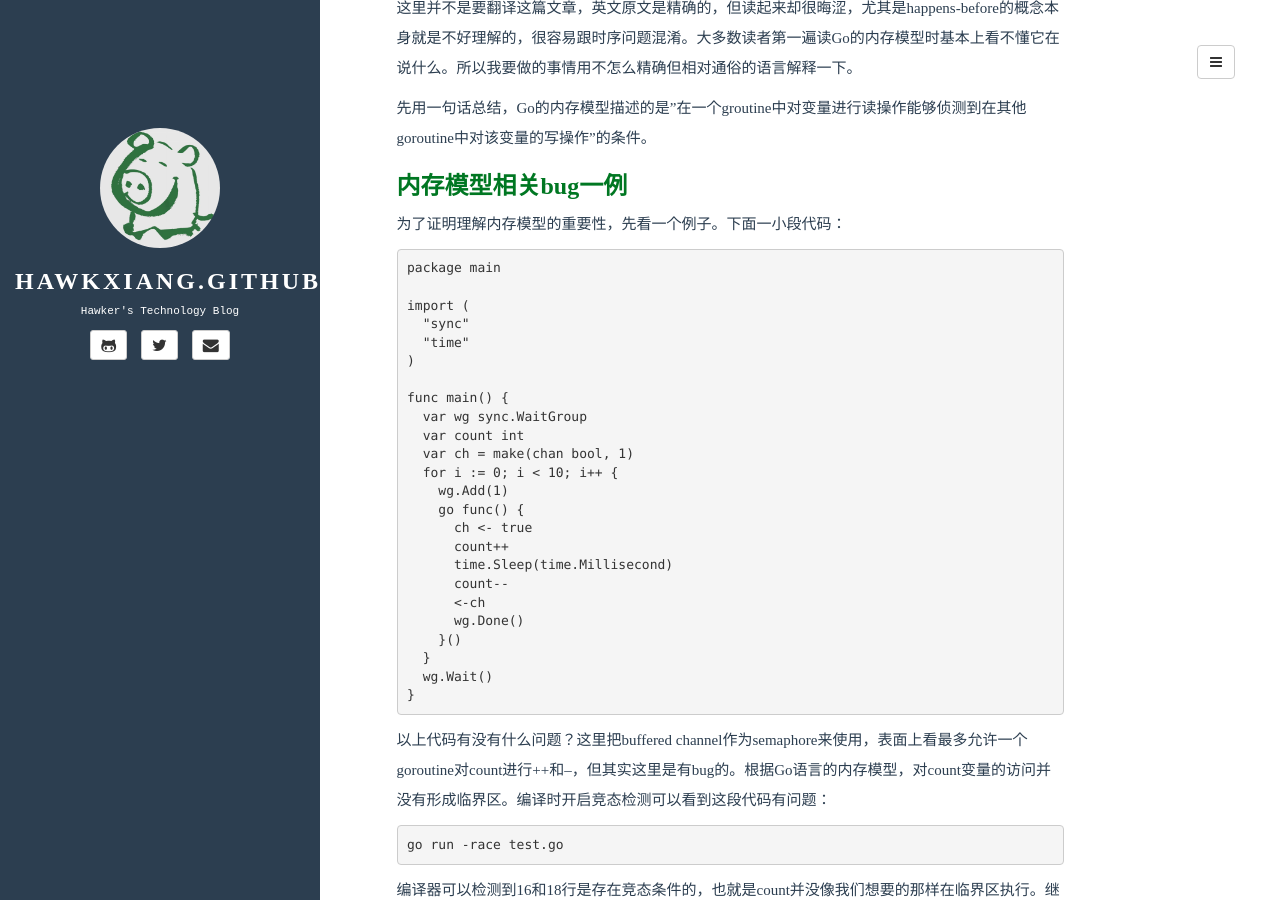
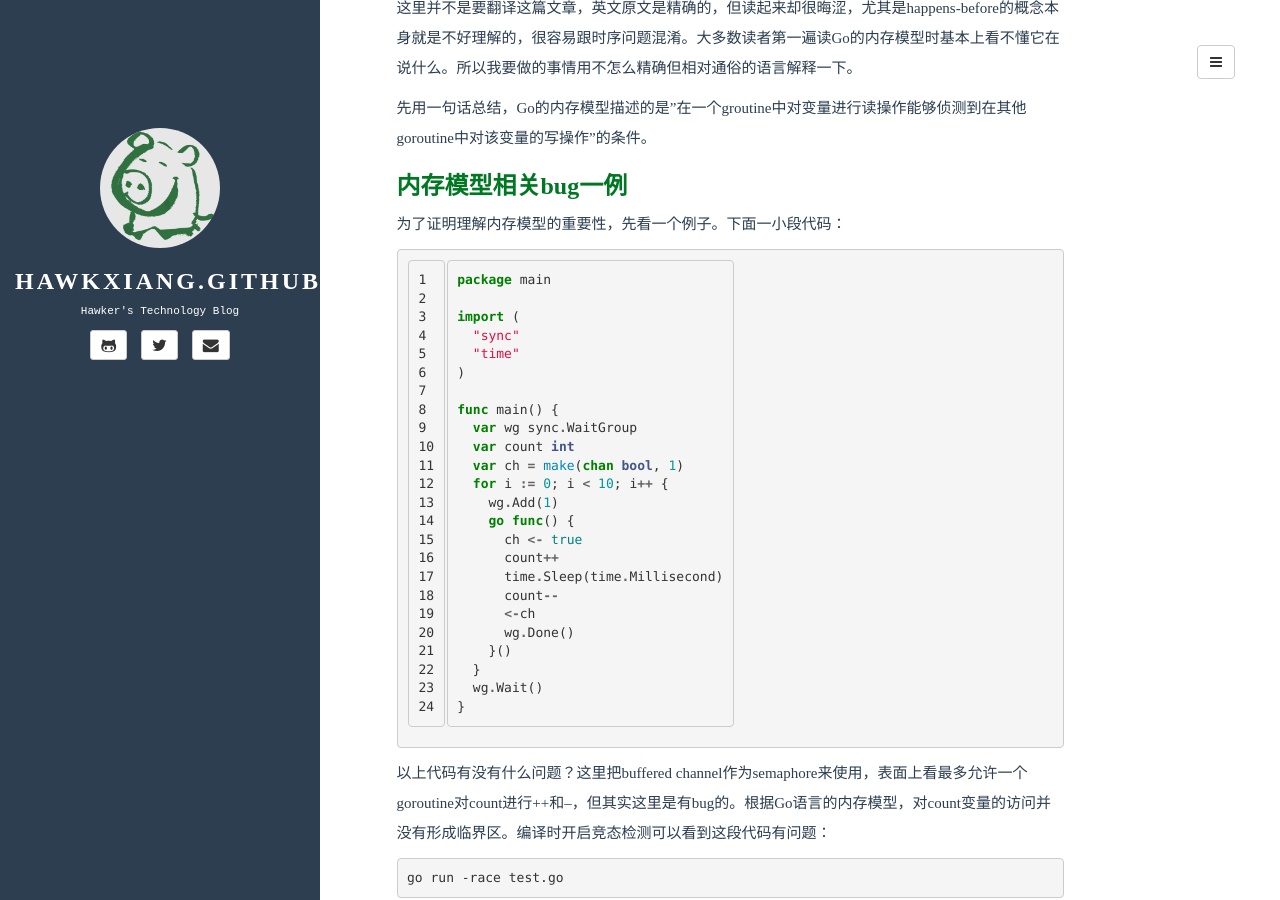
Before and after one commit to hawkxiang/hawkxiang.github.io, a Jekyll site: the page built from _posts/2016.10-14/2016-10-14-gomem-channel.md, in a window 1280 px wide and 900 px high, scrolled down 228 px. Built offline with Jekyll 4.4.1, drawn with Linux system fonts in a browser that asks for light colours; comment, search, counter and statistics services are not loaded.

Commit message:
Update 2016-10-14-gomem-channel.md

```diff
--- a/_posts/2016.10-14/2016-10-14-gomem-channel.md
+++ b/_posts/2016.10-14/2016-10-14-gomem-channel.md
@@ -20,7 +20,7 @@ Golang的内存模型比较复杂，同时也非常重要。理解Go的内存模
 
 为了证明理解内存模型的重要性，先看一个例子。下面一小段代码：
 
-{% highlight linenos %}
+{% highlight go linenos %}
 package main
 
 import (
```
